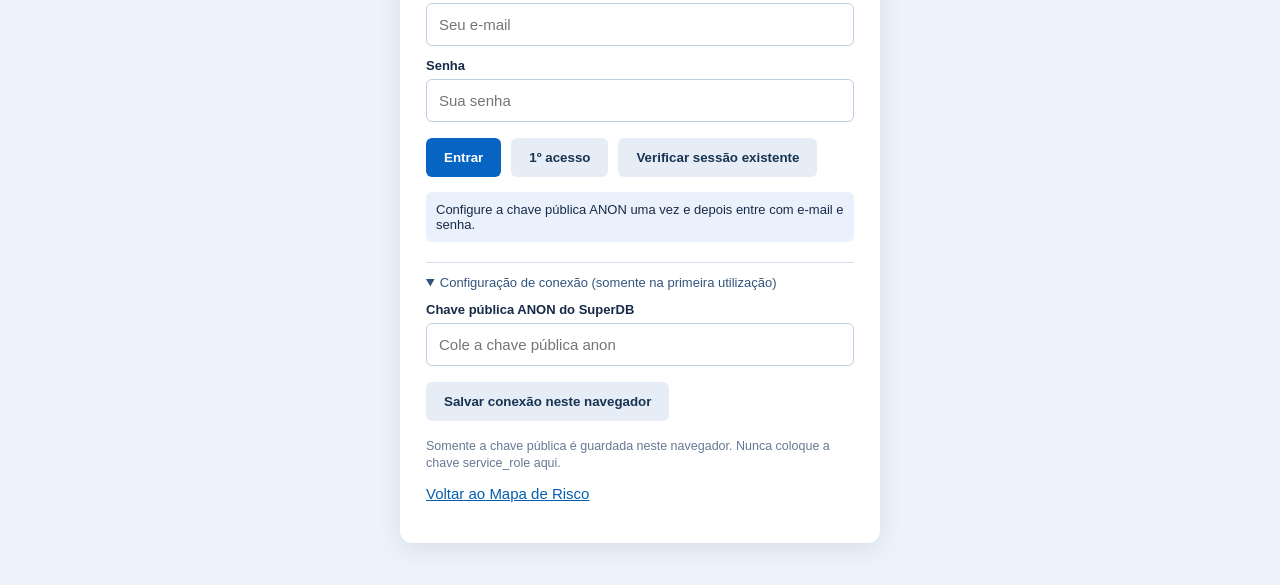
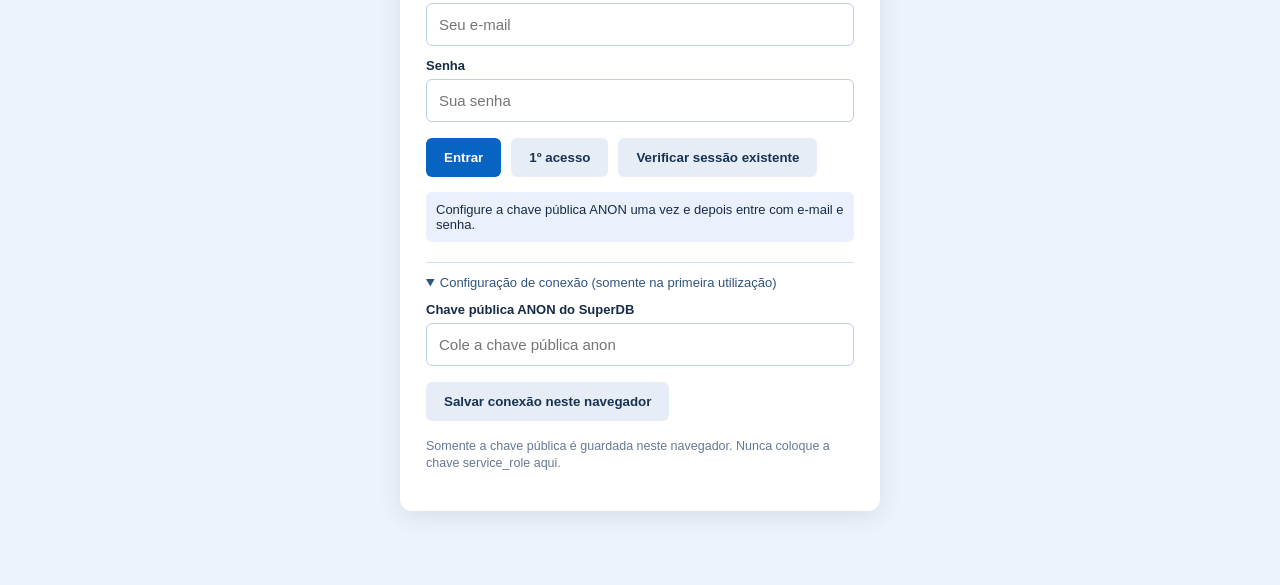
Before and after one commit to methodflowllba-bit/mapaderisco, a plain HTML site: page login.html in a window 1280 px wide. Shown: the part 229-814 px from the top of the page. Drawn offline with Linux system fonts and the light colour scheme.

Commit message:
Remover link de retorno ao Mapa de Risco da tela de login

```diff
--- a/login.html
+++ b/login.html
@@ -13,7 +13,7 @@
 <button type="button" id="saveKey" class="secondary">Salvar conexão neste navegador</button>
 <p><small>Somente a chave pública é guardada neste navegador. Nunca coloque a chave service_role aqui.</small></p>
 </details>
-<p><a href="./">Voltar ao Mapa de Risco</a></p></main>
+</main>
 <script src="./auth-config.js"></script>
 <script type="module">
 const cfg=window.MF_AUTH_CONFIG||{};
```
